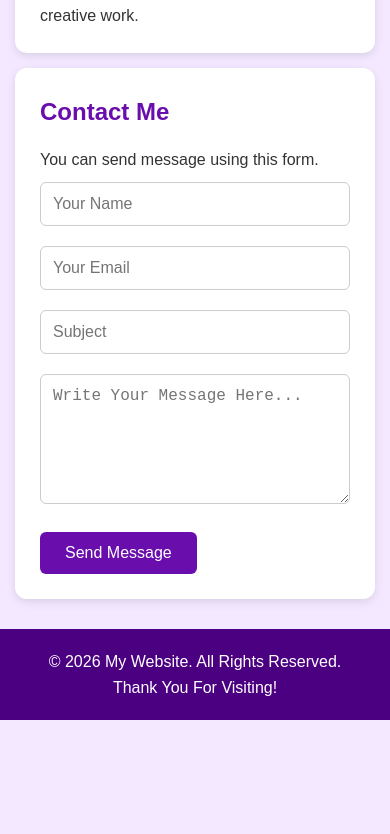
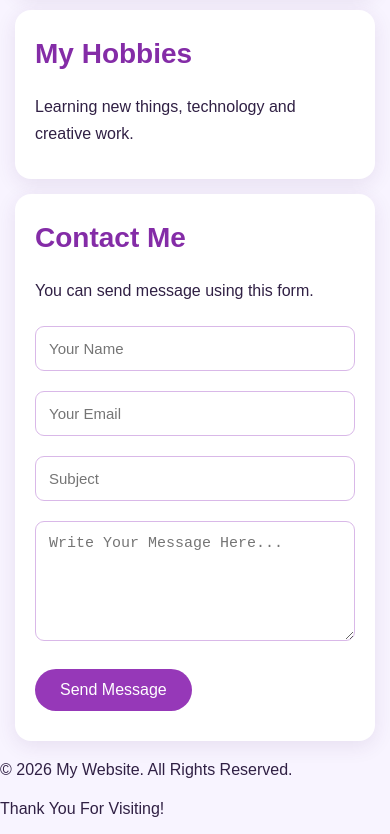
Before and after one commit to zohanchaudhary583-byte/my-website, a plain HTML site: page index.html in a window 390 px wide. Shown: the part 966-1800 px from the top of the page. Before the commit the page ends 1686 px from the top, so only its background shows below. Drawn offline with Linux system fonts and the light colour scheme.

Commit message:
Refactor index.html for better design and usability
Updated styles and structure for improved layout and responsiveness.

```diff
--- a/index.html
+++ b/index.html
@@ -7,6 +7,10 @@
 
     <title>My Website</title>
 
+sans-serif;
+            background-color: #f3e8ff;
+            color
+        }
     <style>
 * {
     margin: 0;
@@ -14,102 +18,124 @@
     box-sizing: border-box;
 }
 
+html {
+    scroll-behavior: smooth;
+}
+
 body {
     font-family: Arial, sans-serif;
-            background-color: #f3e8ff;
-            color: #333;
-            line-height: 1.6;
+    background: #f8f4ff;
+    color: #302044;
+    line-height: 1.7;
 }
 
 header {
-            background-color: #6a0dad;
+    background: linear-gradient(135deg, #7027a0, #d65db1);
     color: white;
     text-align: center;
-            padding: 35px 15px;
+    padding: 55px 20px;
+}
+
+header h1 {
+    font-size: 36px;
+    margin-bottom: 10px;
 }
 
 nav {
-            background-color: #4b0082;
+    background: #492064;
     text-align: center;
-            padding: 15px;
+    padding: 15px 10px;
+    position: sticky;
+    top: 0;
+    z-index: 10;
 }
 
 nav a {
     color: white;
     text-decoration: none;
-            margin: 0 12px;
+    margin: 8px 12px;
     font-weight: bold;
+    display: inline-block;
 }
 
 nav a:hover {
-            color: #ffd700;
+    color: #ffc5ee;
 }
 
 section {
-            background-color: white;
-            margin: 25px auto;
-            padding: 25px;
     max-width: 900px;
-            border-radius: 12px;
-            box-shadow: 0 3px 10px rgba(0,0,0,0.1);
+    margin: 30px auto;
+    padding: 30px;
+    background: white;
+    border-radius: 16px;
+    box-shadow: 0 5px 20px rgba(80, 35, 110, 0.10);
 }
 
 h2 {
-            color: #6a0dad;
+    color: #842ca7;
     margin-bottom: 15px;
+    font-size: 28px;
+}
+
+p {
+    margin-bottom: 12px;
 }
 
 button {
-            background-color: #6a0dad;
+    background: #9638b8;
     color: white;
     border: none;
     padding: 12px 25px;
-            border-radius: 6px;
+    border-radius: 25px;
     cursor: pointer;
-            margin-top: 10px;
+    margin: 10px 0;
     font-size: 16px;
 }
 
 button:hover {
-            background-color: #4b0082;
+    background: #61217e;
 }
 
 input, textarea {
     width: 100%;
-            padding: 12px;
+    padding: 13px;
     margin: 10px 0;
-            border: 1px solid #ccc;
-            border-radius: 6px;
-            font-size: 16px;
+    border: 1px solid #d9b8e8;
+    border-radius: 9px;
+    font-size: 15px;
 }
 
 textarea {
-            min-height: 130px;
+    min-height: 120px;
     resize: vertical;
 }
 
-        footer {
-            background-color: #4b0082;
-            color: white;
-            text-align: center;
-            padding: 20px;
-            margin-top: 30px;
+input:focus, textarea:focus {
+    outline: 2px solid #b86bd1;
+    border-color: #9638b8;
 }
 
 @media (max-width: 600px) {
+    header h1 {
+        font-size: 27px;
+    }
+
     nav a {
-                display: inline-block;
         margin: 5px;
+        font-size: 14px;
     }
 
     section {
         margin: 15px;
+        padding: 20px;
     }
 }
 </style>
+
 </head>
 
 <body>
+
 
     <header>
         <h1>Welcome to My Website</h1>
```
Lines whose indentation alone changed are shown as unchanged.
